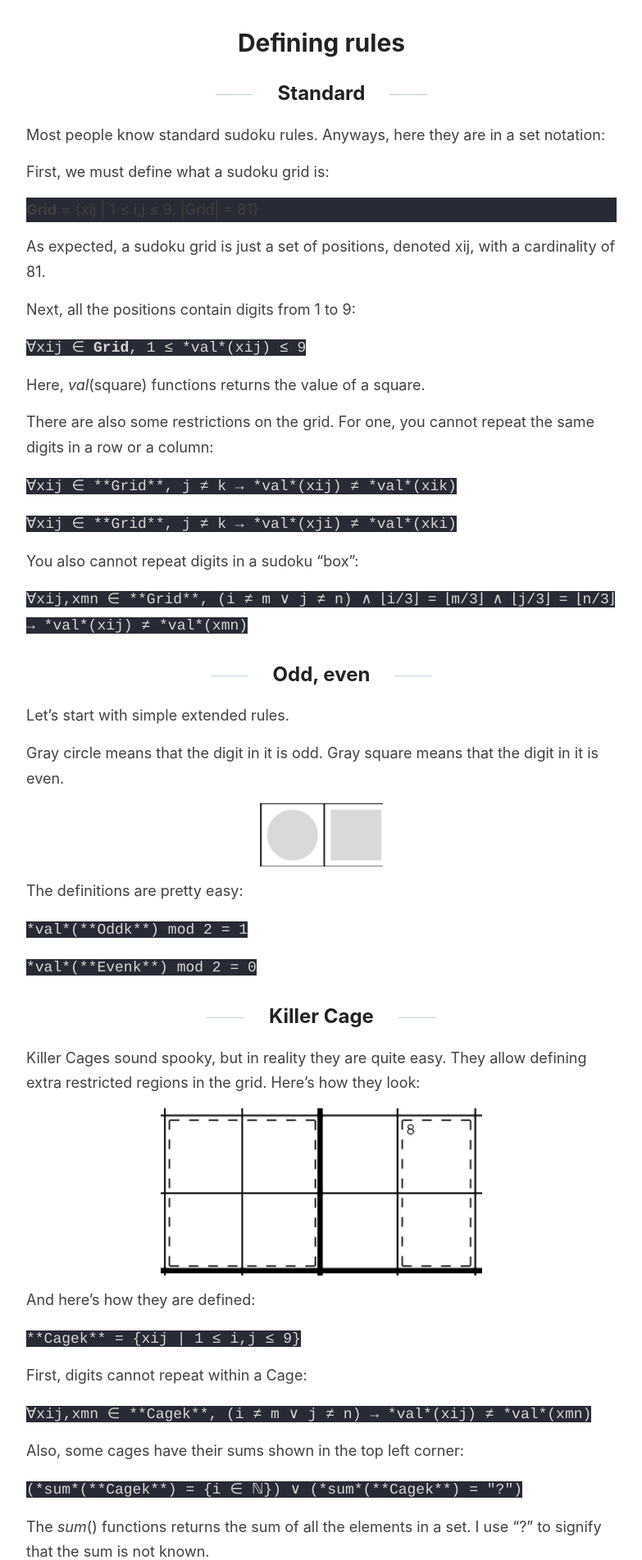
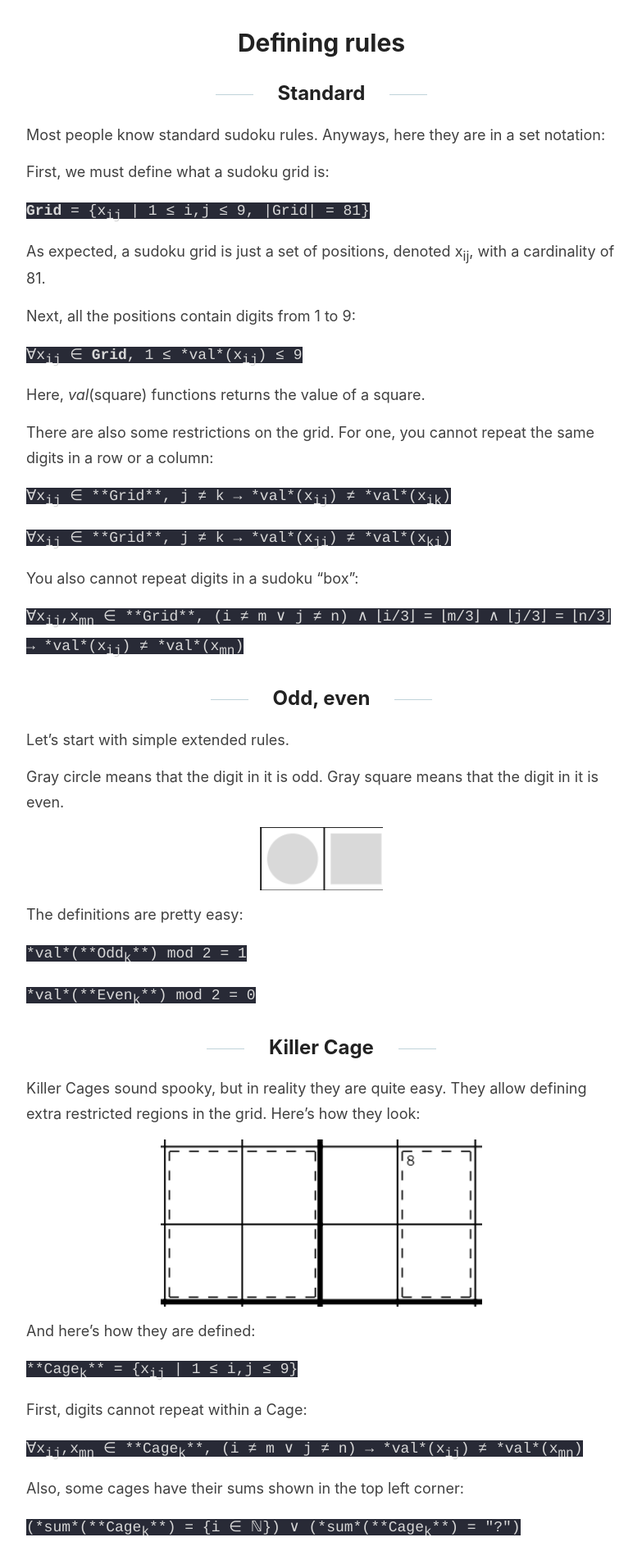
Before and after one commit to x0th/x0th.github.io, a Jekyll site: the page built from _posts/2021-07-24-extended-sudoku-sets.md, in a window 1280 px wide. Shown: the part 1613-3516 px from the top of the page at 82% size, without its empty margins (248-1031 px from the left). Built offline with Jekyll 4.4.1, drawn with Linux system fonts in a browser that asks for light colours.

Commit message:
Bug fix attempt 3

```diff
--- a/_posts/2021-07-24-extended-sudoku-sets.md
+++ b/_posts/2021-07-24-extended-sudoku-sets.md
@@ -3,6 +3,13 @@ layout: post
 title: Representing extended sudoku rules with sets
 categories: Sudoku
 ---
+
+<style>
+	sub {
+		vertical-align: sub;
+		font-size: medium;
+	}
+</style>
 
 ## What is sudoku with extended rules?
 
@@ -27,7 +34,7 @@ Most people know standard sudoku rules. Anyways, here they are in a set notation
 
 First, we must define what a sudoku grid is:
 
-<div style="background-color:#282A36"><b>Grid</b> = {x<sub>ij</sub> &vert; 1 &le; i,j &le; 9, &vert;Grid&vert; = 81}</div>
+<code style="background-color:#282A36"><b>Grid</b> = {x<sub>ij</sub> &vert; 1 &le; i,j &le; 9, &vert;Grid&vert; = 81}</code>
 
 As expected, a sudoku grid is just a set of positions, denoted x<sub>ij</sub>, with a cardinality of 81.
 
```
